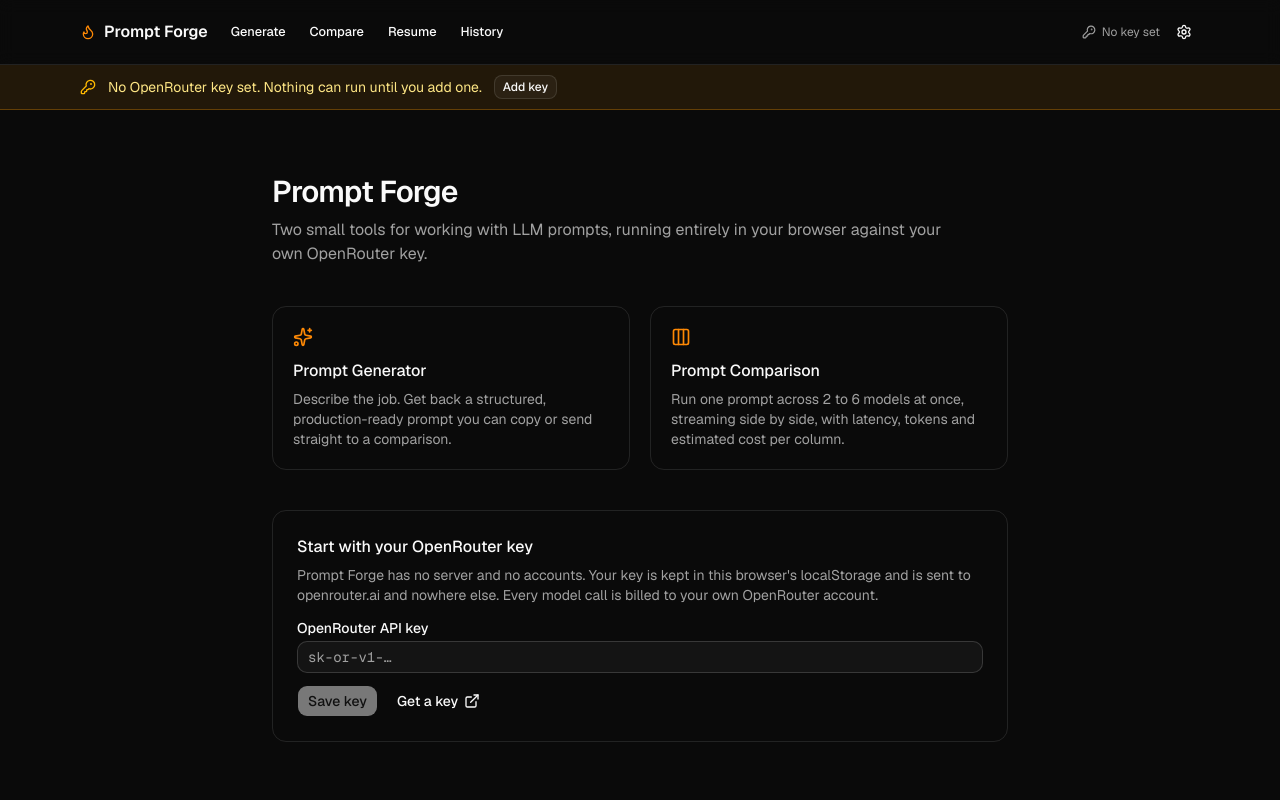
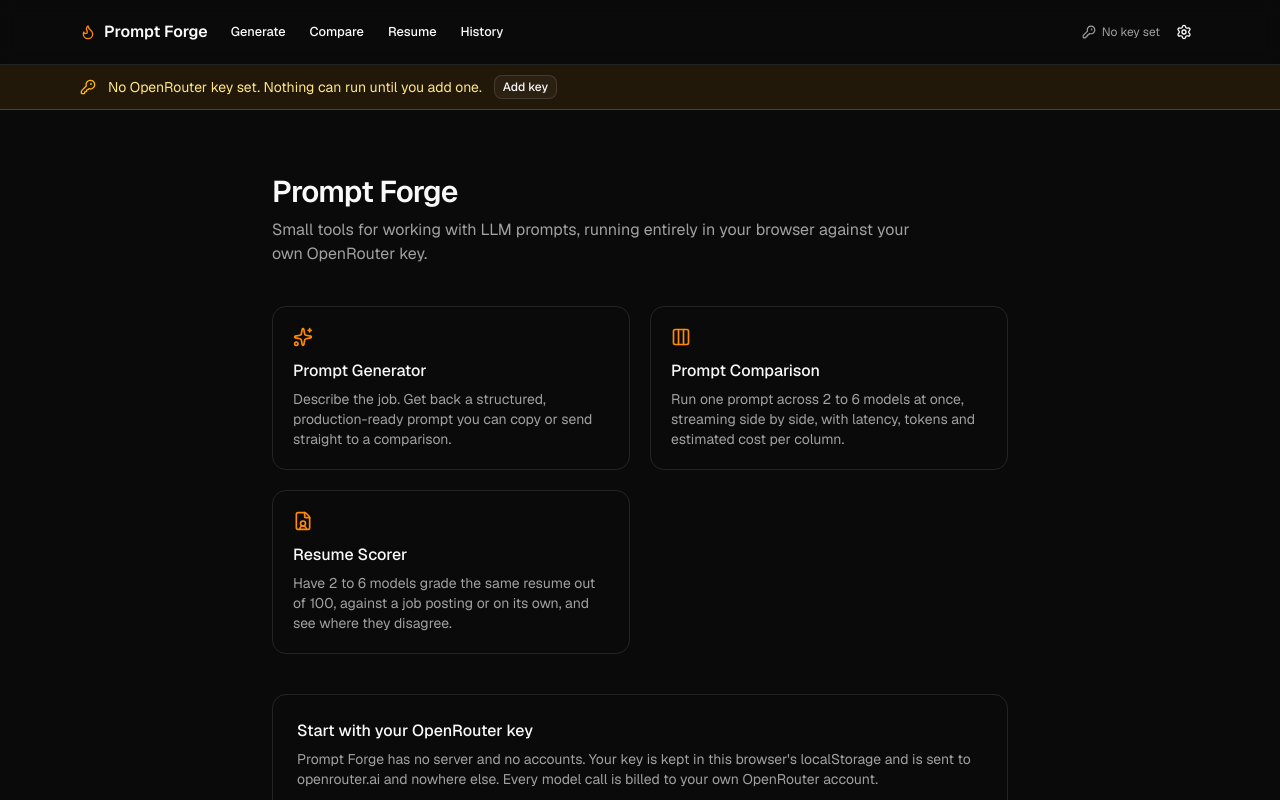
Before and after one commit to romhenri/prompt-trace, a Next.js app: page / in a window 1280 px wide. Shown: the top 800 px of the page. Built offline with nearby package versions, Linux system fonts and the light colour scheme.

Commit message:
Add the resume scorer to the home cards

```diff
--- a/app/page.tsx
+++ b/app/page.tsx
@@ -1,7 +1,13 @@
 "use client";
 
 import Link from "next/link";
-import { ArrowRight, Columns3, ShieldCheck, Sparkles } from "lucide-react";
+import {
+  ArrowRight,
+  Columns3,
+  FileUser,
+  ShieldCheck,
+  Sparkles,
+} from "lucide-react";
 import { KeyForm, maskKey } from "@/components/key-form";
 import { Button } from "@/components/ui/button";
 import { Skeleton } from "@/components/ui/skeleton";
@@ -21,6 +27,12 @@
     title: "Prompt Comparison",
     body: "Run one prompt across 2 to 6 models at once, streaming side by side, with latency, tokens and estimated cost per column.",
   },
+  {
+    href: "/ats",
+    icon: FileUser,
+    title: "Resume Scorer",
+    body: "Have 2 to 6 models grade the same resume out of 100, against a job posting or on its own, and see where they disagree.",
+  },
 ];
 
 export default function Home() {
@@ -29,14 +41,12 @@
   const openSettings = useAppStore((s) => s.openSettings);
 
   return (
-    <main
-      className={`mx-auto w-full max-w-4xl py-12 sm:py-16 ${PAGE_GUTTER}`}
-    >
+    <main className={`mx-auto w-full max-w-4xl py-12 sm:py-16 ${PAGE_GUTTER}`}>
       <h1 className="text-2xl font-semibold tracking-tight sm:text-3xl">
         Prompt Forge
       </h1>
       <p className="text-muted-foreground mt-2 max-w-2xl text-sm sm:text-base">
-        Two small tools for working with LLM prompts, running entirely in your
+        Small tools for working with LLM prompts, running entirely in your
         browser against your own OpenRouter key.
       </p>
 
```
